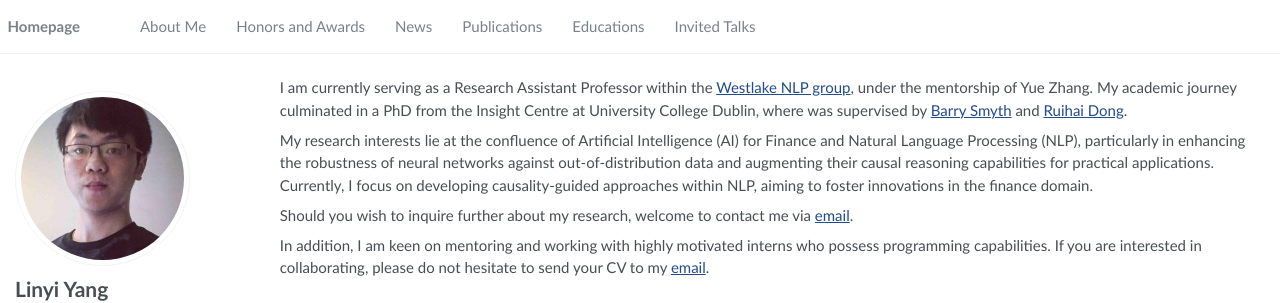
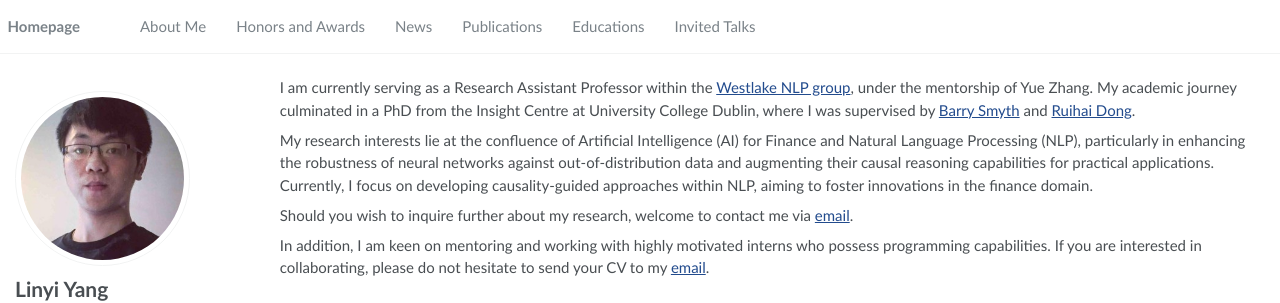
Before and after one commit to YangLinyi/yanglinyi.github.io, a Jekyll site: the page built from _pages/about.md, in a window 1280 px wide and 900 px high. Shown: the top 303 px of the window. Built offline with Jekyll 4.4.1, drawn with Linux system fonts in a browser that asks for light colours.

```diff
--- a/_pages/about.md
+++ b/_pages/about.md
@@ -17,7 +17,7 @@ redirect_from:
 
 <span class='anchor' id='about-me'></span>
 
-I am currently serving as a Research Assistant Professor within the [Westlake NLP group](https://westlakenlp.netlify.app/), under the mentorship of Yue Zhang. My academic journey culminated in a PhD from the Insight Centre at University College Dublin, where was supervised by [Barry Smyth](https://people.ucd.ie/barry.smyth) and [Ruihai Dong](https://people.ucd.ie/ruihai.dong).
+I am currently serving as a Research Assistant Professor within the [Westlake NLP group](https://westlakenlp.netlify.app/), under the mentorship of Yue Zhang. My academic journey culminated in a PhD from the Insight Centre at University College Dublin, where I was supervised by [Barry Smyth](https://people.ucd.ie/barry.smyth) and [Ruihai Dong](https://people.ucd.ie/ruihai.dong).
 
 My research interests lie at the confluence of Artificial Intelligence (AI) for Finance and Natural Language Processing (NLP), particularly in enhancing the robustness of neural networks against out-of-distribution data and augmenting their causal reasoning capabilities for practical applications. Currently, I focus on developing causality-guided approaches within NLP, aiming to foster innovations in the finance domain.
 
```
